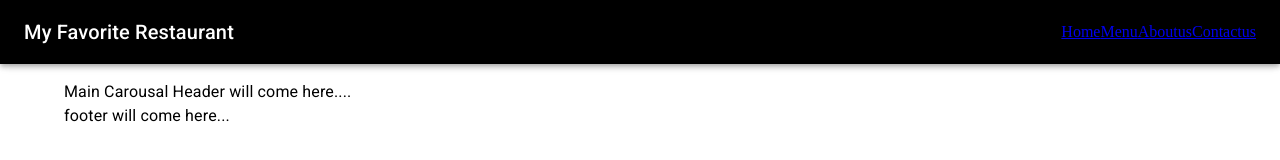
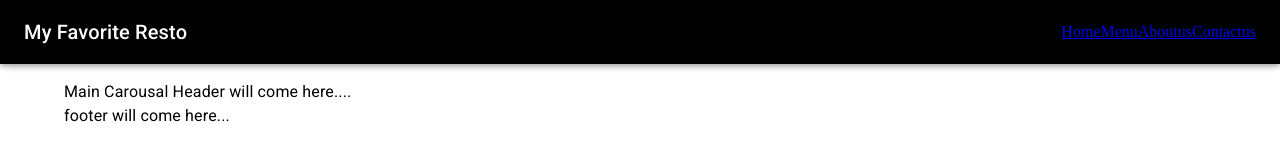
Before and after one commit to kamleshraj/Resturant-website-reactjs, a React (Create React App) app: page / in a window 1280 px wide. Shown: the top 160 px of the page. Built offline with nearby package versions, Linux system fonts and the light colour scheme.

Commit message:
change logo

```diff
--- a/src/components/Header.js
+++ b/src/components/Header.js
@@ -9,7 +9,6 @@ import ListItem from '@mui/material/ListItem';
 import MenuIcon from '@mui/icons-material/Menu';
 import Toolbar from '@mui/material/Toolbar';
 import Typography from '@mui/material/Typography';
-
 import useScrollTrigger from '@mui/material/useScrollTrigger';
 import Slide from '@mui/material/Slide';
 import { NavLink } from 'react-router-dom';
@@ -40,7 +39,7 @@ const Header = (props) => {
   const drawer = (
     <Box onClick={handleDrawerToggle} sx={{ textAlign: 'center' }}>
       <Typography variant="h6" sx={{ my: 2 }}>
-        My Favorite Restaurant
+        My Favorite Resto
       </Typography>
       <Divider />
       <List>
@@ -79,7 +78,7 @@ const Header = (props) => {
             component="div"
             sx={{ flexGrow: 1 }}
           >
-             My Favorite Restaurant
+             My Favorite Resto
           </Typography>
           <Box sx={{ display: { xs: 'none', sm: 'block' } }}>
           <List sx={{display:'flex'}}>
```
